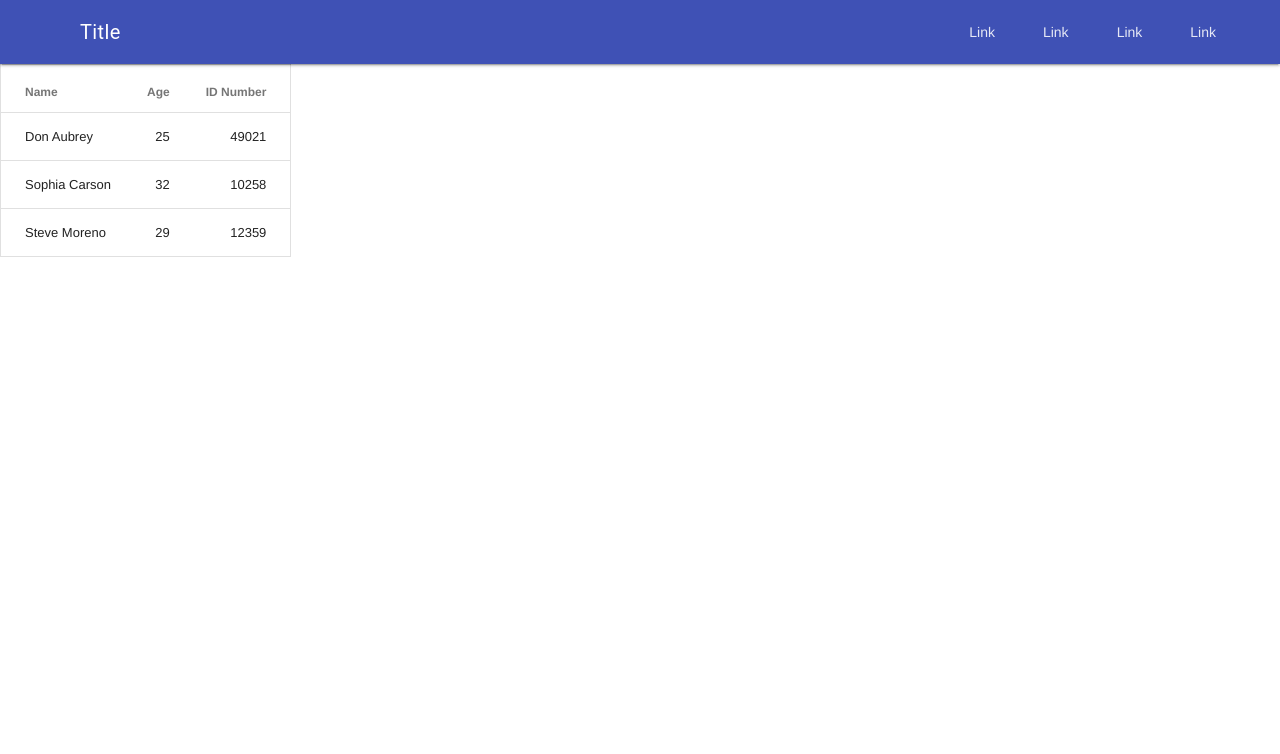
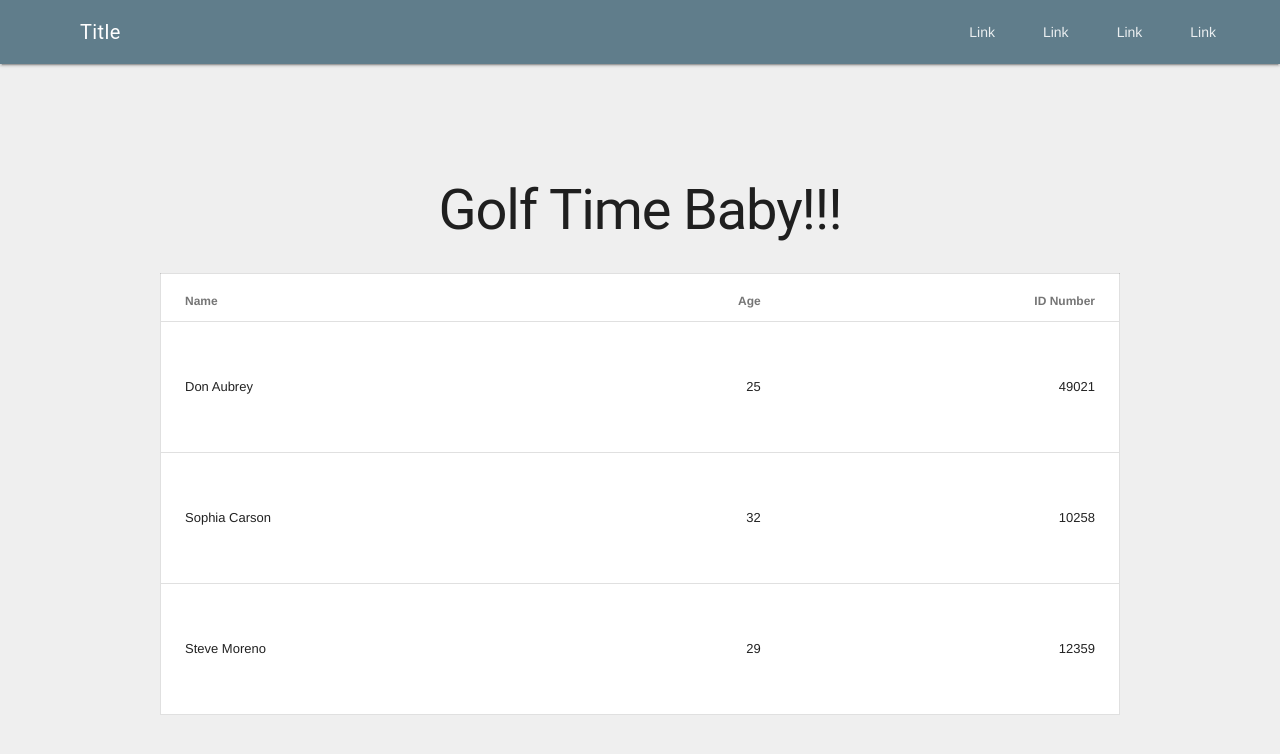
Before and after one commit to McKayH/golf-score-card, a plain HTML site: page index.html in a window 1280 px wide. Drawn offline with Linux system fonts and the light colour scheme; no server answers.

Commit message:
added some style

```diff
--- a/index.html
+++ b/index.html
@@ -37,6 +37,7 @@
     <main class="mdl-layout__content">
         <div class="page-content"><!-- Your content goes here -->
             <div id="page">
+                <h1>Golf Time Baby!!!</h1>
                 <table class="mdl-data-table mdl-js-data-table">
                     <thead>
                         <tr>
--- /dev/null
+++ b/scss/_vars.scss
@@ -0,0 +1,3 @@
+$primary: #607D8B;
+$sec-color: #FFAB40;
+$back-color: #EFEFEF;
--- a/scss/style.scss
+++ b/scss/style.scss
@@ -1,4 +1,28 @@
-#page{
+@use "_vars" as v;
+body{
+    width: 100%;
+    height: 100vh;
+    overflow: hidden;
+}
+.mdl-layout__header{
+    background-color: v.$primary;
+}
+.page-content{
     width: 100%;
     height: 100%;
+
+    #page{
+        width: 100%;
+        height: 100%;
+        background-color: v.$back-color;
+        display: flex;
+        flex-flow: column;
+        justify-content: center;
+        align-items: center;
+
+        .mdl-data-table{
+            width: 75%;
+            height: 60%;
+        }
+    }
 }
```
Also changed, not shown: css/style.css, 3 other files.
